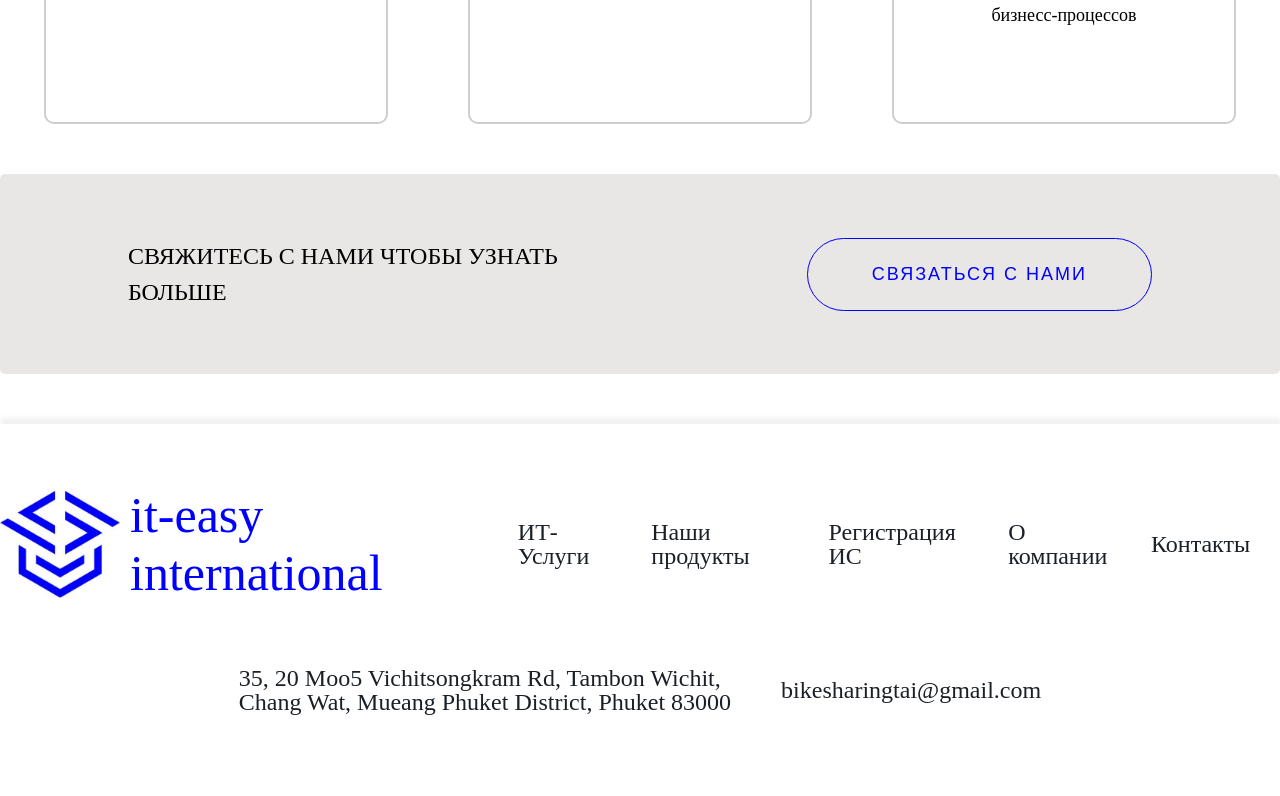
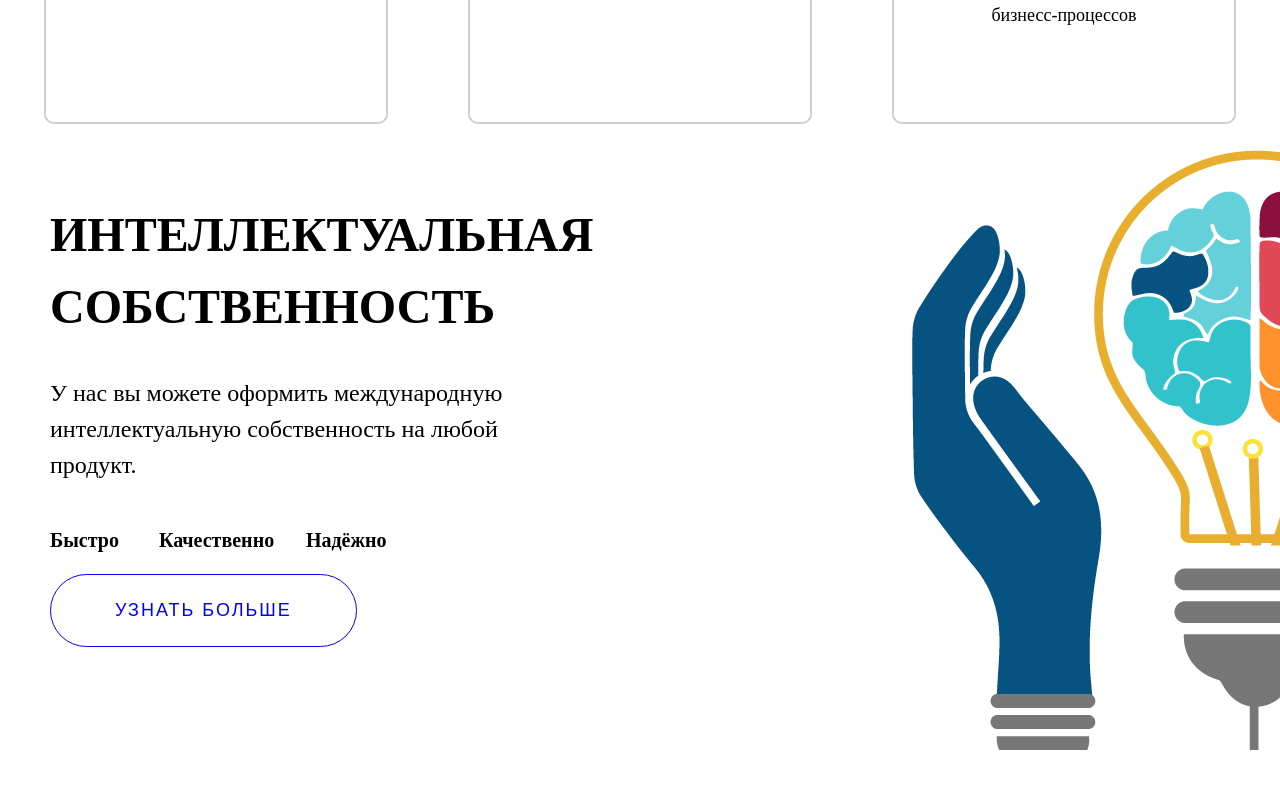
Before and after one commit to MaximEsin/It-easy, a React (Create React App) app: page / in a window 1280 px wide. Shown: the part 1724-2520 px from the top of the page. Built offline with nearby package versions, Linux system fonts and the light colour scheme.

Commit message:
IP screen

```diff
--- a/src/components/Header.module.scss
+++ b/src/components/Header.module.scss
@@ -11,7 +11,7 @@
     box-shadow: 0 4px 6px -4px rgba(26, 32, 38, 0.12),
       0px 8px 8px -4px rgba(26, 32, 38, 0.08);
     margin: auto;
-    z-index: 2;
+    z-index: 5;
   }
 
   &__img {
--- a/src/data/Data.jsx
+++ b/src/data/Data.jsx
@@ -135,11 +135,16 @@ export const Russian = {
     "Для больших площадей необходимо устанавливать ретрансляторы, которые можно увидеть на карте в геомодуле.",
   fATextTwentyEight:
     "Преимущество нашей беспроводной системы в том, что она ускоряет установку и эта установка обходится намного дешевле, чем установка проводной системы. Эффективность заметна на объектах площадью более 150 квадратных метров.",
-  ipHeading: "Зарегестрировать интеллектуальную собственность",
+  ipHeading: "Зарегестрировать международную интеллектуальную собственность",
   ipTextOne:
     "К интеллектуальной собственности относятся объекты авторского права (например, произведения науки, искусства и литературы, программное обеспечение, базы данных, топологии интегральных микросхем и др.), которые охраняются по умолчанию: регистрация прав интеллектуальной собственности в области авторского права осуществляется по желанию, зачастую — с целью защиты произведений от притязаний со стороны. При этом имущественные права автора, в том числе, на воспроизведение, тиражирование, переводы на другие языки и т.д., могут быть переданы при заключении специального договора или завещаны наследникам в то время, как личные неимущественные права, то есть, право авторства, право на имя, обнародование и защиту репутации, не подлежат передаче и отказ от них ничтожен. Кроме того, государственной регистрации подлежат объекты промышленной собственности, а именно: изобретения, полезные модели, промышленные образцы, товарные знаки и знаки обслуживания, селекционные достижения. На эти объекты интеллектуальной собственности правообладатель может получить патент или свидетельство, подтверждающие фиксацию в патентном ведомстве.",
   ipTextTwo:
     "Мы можем зарегестрировать вам интелектуальную собственность на любой продукт.",
+  ipTitle: "ИНТЕЛЛЕКТУАЛЬНАЯ СОБСТВЕННОСТЬ",
+  ipDescription: "У нас вы можете оформить международную интеллектуальную собственность на любой продукт.",
+  ipInfo1: "Быстро",
+  ipInfo2: "Качественно",
+  ipInfo3: "Надёжно",
 };
 
 export const English = {
@@ -284,8 +289,13 @@ export const English = {
     "For large areas, you need to install repeaters, which can be seen on the map in the geomodule.",
   fATextTwentyEight:
     "The advantage of our wireless system is that it speeds up installation and this installation becomes much cheaper than installing a wired system. The efficiency is noticeable in facilities with an area of more than 150 square meters.",
-  ipHeading: "Registration of intellectual property",
+  ipHeading: "Registration of international intellectual property",
   ipTextOne:
     "Intellectual property includes objects of copyright (for example, works of science,arts and literature, software, databases, topologies of integrated circuits, etc.), which are protected by default: registration of intellectual property rights in the field of copyright is exercised at will, often for the purpose of protecting works from outside claims. At the same time, property rights author, including for reproduction, duplication, translations into other languages, etc., can be transferred upon conclusion of special agreement or bequeathed to the heirs at the time as personal non-property rights, that is, the right of authorship, the right to name, publicity and protection of reputation are non-transferable and void. In addition, objects of industrial property are subject to state registration, namely: inventions, utility models, industrial designs, trademarks and service marks, selection achievements. For these intellectual property items, the copyright holder can obtain a patent or a certificate confirming registration in the patent office.",
   ipTextTwo: "We can provide you with intellectual property for any product",
+  ipTitle: "INTELLECTUAL PROPERTY",
+  ipDescription: "With us you can register international intellectual property for any product.",
+  ipInfo1: "Fast",
+  ipInfo2: "Quality",
+  ipInfo3: "Secure",
 };
--- a/src/pages/Main.jsx
+++ b/src/pages/Main.jsx
@@ -9,6 +9,7 @@ import Server from "../images/Server.svg";
 import ContactUs from "../components/ContactUs";
 import { useSelector } from "react-redux";
 import { Link } from "react-router-dom";
+import Button from "../UI/button/Button";
 
 const Main = () => {
   const { data } = useSelector((state) => state.dataReducer);
@@ -57,6 +58,20 @@ const Main = () => {
           img={Server}
         />
       </div>
+      <div className={styles.IP}>
+        <div className={styles.IP__container}>
+          <div className={styles.IP__content}>
+            <h1 className={styles.IP__title}>{data.ipTitle}</h1>
+            <p className={styles.IP__description}>{data.ipDescription}</p>
+            <div className={styles.IP__section}>
+              <p className={styles.IP__info}>{data.ipInfo1}</p>
+              <p className={styles.IP__info}>{data.ipInfo2}</p>
+              <p className={styles.IP__info}>{data.ipInfo3}</p>
+            </div>
+            <Link to="/IP"><Button text="УЗНАТЬ БОЛЬШЕ"></Button></Link>
+          </div>
+        </div>
+      </div>
       <ContactUs />
     </div>
   );
--- a/src/styles/Main.module.scss
+++ b/src/styles/Main.module.scss
@@ -66,3 +66,54 @@
   align-items: center;
   justify-content: center;
 }
+
+.IP {
+  position: relative;
+  min-height: 640px;
+  overflow: hidden;
+  width: 100%;
+  background-image: url(../images/IP.png);
+  background-position: contain;
+  &__container {
+    max-width: 1180px;
+    width: 100%;
+    padding: 0 35px;
+    margin: 0 auto;
+  }
+  &__content {
+    margin: 75px 0 74px;
+    max-width: 620px;
+    width: 100%;
+    position: relative;
+    z-index: 2;
+  }
+  &__title {
+    max-width: 519px;
+    display: block;
+    font-style: normal;
+    font-weight: 600;
+    font-size: 48px;
+    line-height: 150%;
+    text-transform: uppercase;
+  }
+  &__description {
+    max-width: 508px;
+    margin-top: 10px;
+    font-style: normal;
+    font-weight: 400;
+    font-size: 24px;
+    line-height: 150%;
+  }
+  &__section {
+    display: flex;
+    flex-wrap: wrap;
+    width: 100%;
+    gap: 40px;
+  }
+  &__info {
+    max-width: 107px;
+    font-weight: 700;
+    font-size: 20px;
+    line-height: 27px;
+  }
+}
```
Also changed, not shown: src/images/IP.png (added), 1 other file (tests, documents, lock files or other folders).
